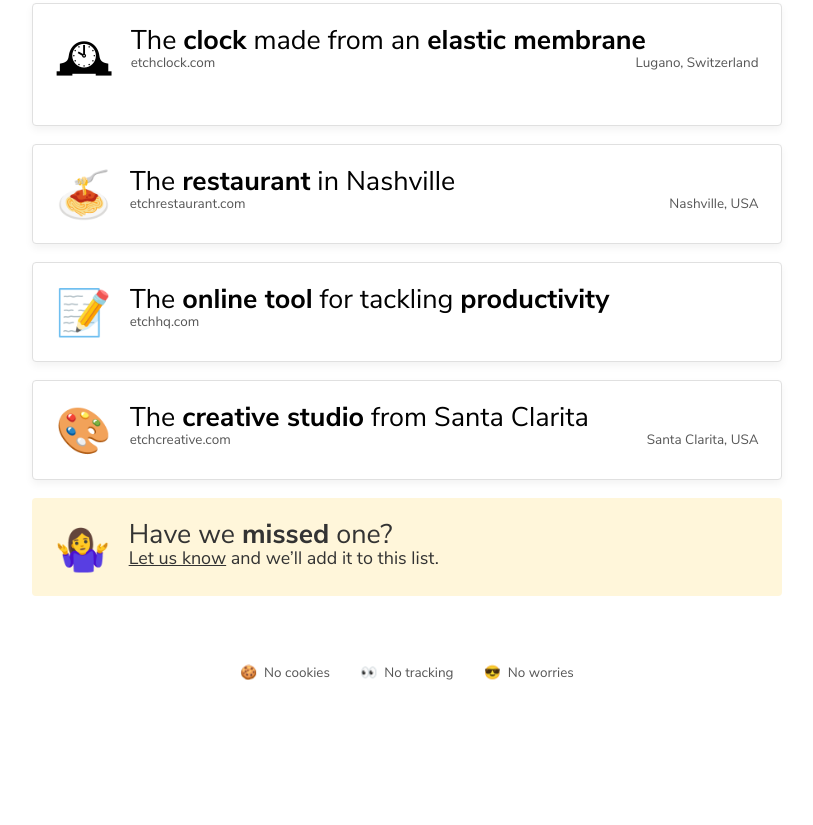
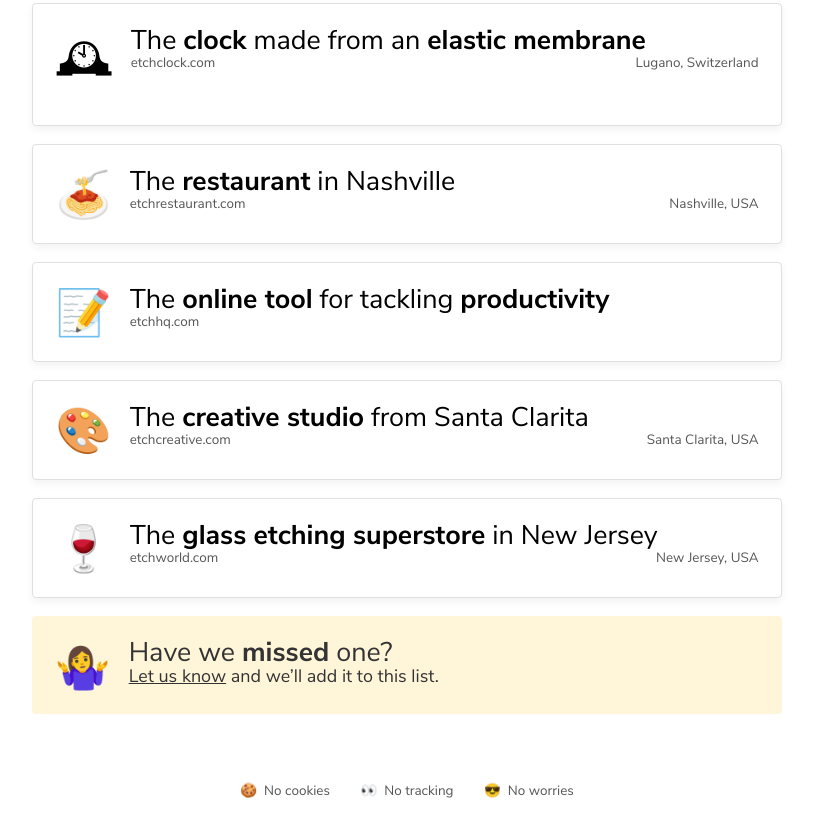
Before and after one commit to etchteam/etch-directory, a website: page index.html in a window 1280 px wide. Shown: the part 1029-1854 px from the top of the page, without its empty margins (233-1046 px from the left). Before the commit the page ends 1736 px from the top, so only its background shows below. Drawn offline with Linux system fonts and the light colour scheme.

Commit message:
feat: Add Etch world

```diff
--- a/index.html
+++ b/index.html
@@ -454,6 +454,22 @@
             </a>
           </li>
           <li>
+            <a class="card" href="https://www.etchworld.com/" target="_blank" rel="noopener noreferrer">
+              <div class="card__icon">
+                <span role="img" class="emoji">🍷</span>
+              </div>
+              <div class="card__content">
+                <h2 class="card__title">
+                  The <b>glass etching superstore</b> in New Jersey
+                </h2>
+                <div class="card__meta">
+                  <div class="card__meta-domain">etchworld.com</div>
+                  <div class="card__meta-location">New Jersey, USA</div>
+                </div>
+              </div>
+            </a>
+          </li>
+          <li>
             <div class="card card--muted">
               <div class="card__icon">
                 <span role="img" class="emoji">🤷‍♀️</span>
```
